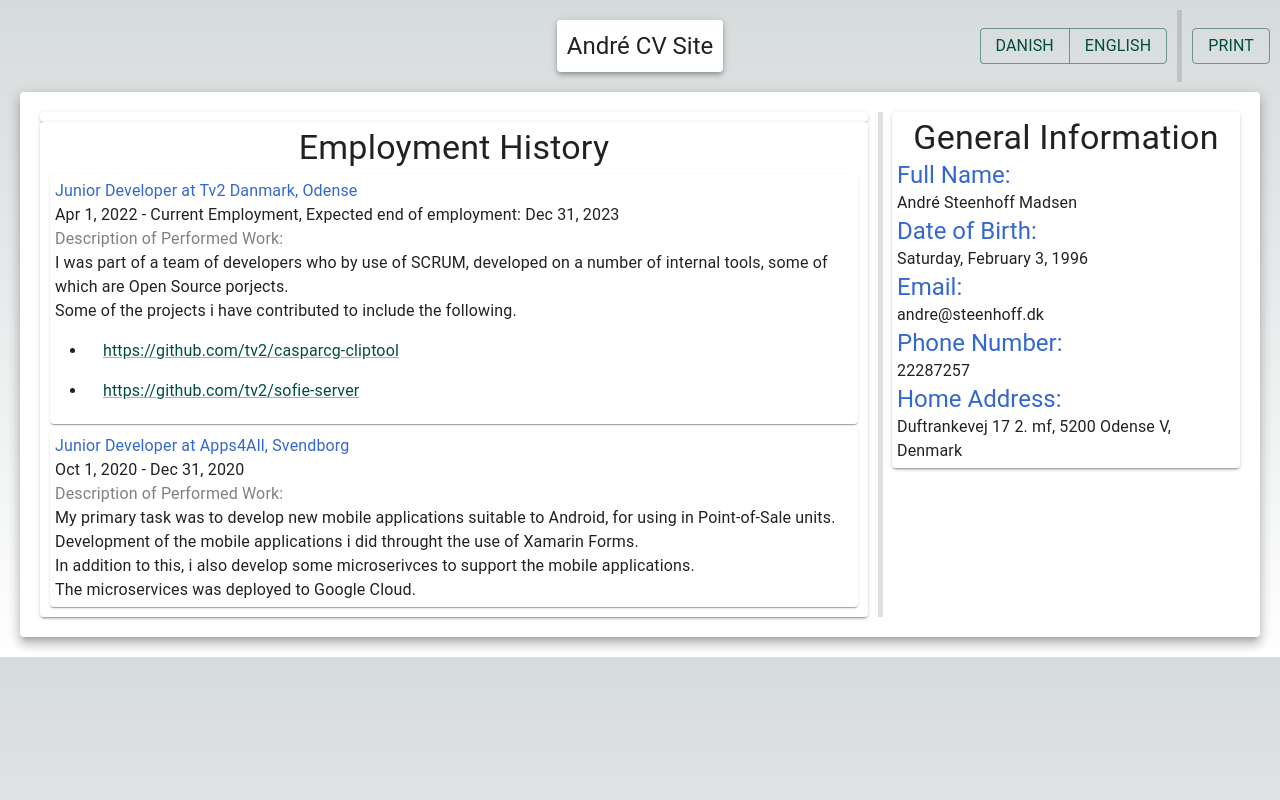
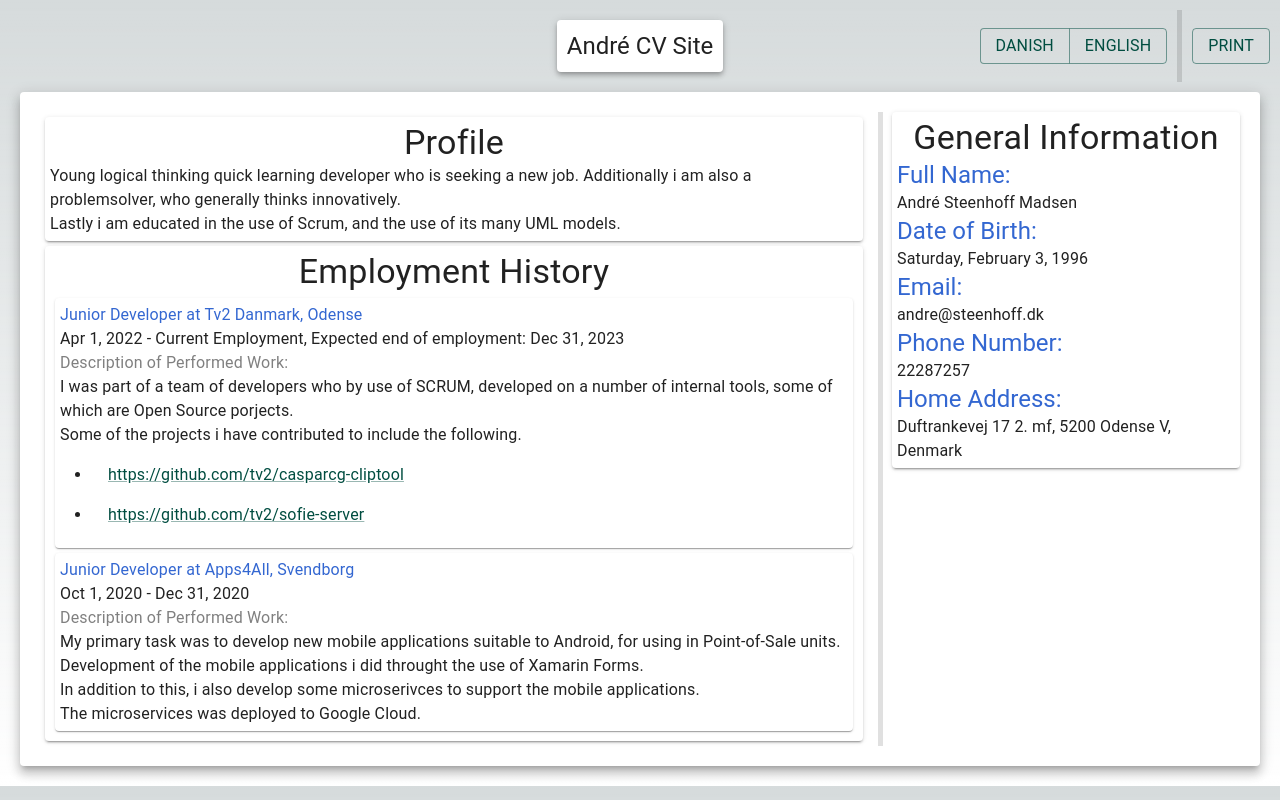
Before and after one commit to andr9528/andr9528.github.io, a Next.js app: page / in a window 1280 px wide. Built offline with nearby package versions, Linux system fonts and the light colour scheme.

Commit message:
feature: adds profile section.

```diff
--- a/src/app/cv/components/employment-section.tsx
+++ b/src/app/cv/components/employment-section.tsx
@@ -10,7 +10,7 @@ export function EmploymentSection(): JSX.Element {
     const employments: EmploymentEntity[] = EntityGenerationService.instance.getEmploymentEntities()
 
     return (
-        <Paper elevation={2} sx={{padding: '5px'}}>
+        <Paper elevation={2} sx={{padding: '5px', margin: '5px'}}>
             <Typography variant="h4" display={'flex'} justifyContent={"center"}>
                 {entityLocalizationService.getComponentText("sectionHeader")}
             </Typography>
--- a/src/app/cv/components/profile-section.tsx
+++ b/src/app/cv/components/profile-section.tsx
@@ -3,13 +3,16 @@ import { Paper, Typography } from "@mui/material"
 
 export function ProfileSection(): JSX.Element {
     const localizationService: LocalizationService = LocalizationService.instance
-    const entityLocalizationService = localizationService.getEmploymentLocalizationService()
+    const entityLocalizationService = localizationService.getProfileLocalizationService()
 
     return (
-    <Paper elevation={2} sx={{padding: '5px'}}>
-        {/* <Typography variant="h4" display={'flex'} justifyContent={"center"}>
+    <Paper elevation={2} sx={{padding: '5px', margin: '5px'}}>
+        <Typography variant="h4" display={'flex'} justifyContent={"center"}>
             {entityLocalizationService.getComponentText("sectionHeader")}
-        </Typography>    */}
+        </Typography>
+        <Typography variant="body1" style={{whiteSpace: 'pre-line'}}>
+            {entityLocalizationService.getComponentText("description")}
+        </Typography>
     </Paper>
     )
 }
--- a/src/shared/localization/localization.ts
+++ b/src/shared/localization/localization.ts
@@ -2,12 +2,14 @@ import { EducationLocalization, danishEducationLocalization, englishEducationLoc
 import { EmploymentLocalization, danishEmploymentLocalization, englishEmploymentLocalization } from "./employment-localization";
 import { GeneralInformationLocalization, danishGeneralLocalization, englishGeneralLocalization } from "./general-information-localization";
 import { HeaderLocalization, danishHeaderLocalization, englishHeaderLocalization } from "./header-localization";
+import { ProfileLocalization, danishProfileLocalization, englishProfileLocalization } from "./profile-localization";
 
 export interface Localization {
     generalInformation: GeneralInformationLocalization
     education: EducationLocalization
     header: HeaderLocalization
     employment: EmploymentLocalization
+    profile: ProfileLocalization
 }
 
 export type LocalizationKeys = keyof Localization
@@ -16,12 +18,14 @@ export const danishLocalization: Localization = {
     generalInformation: danishGeneralLocalization,
     education: danishEducationLocalization,
     header: danishHeaderLocalization,
-    employment: danishEmploymentLocalization
+    employment: danishEmploymentLocalization,
+    profile: danishProfileLocalization
 }
 
 export const englishLocalization: Localization = {
     generalInformation: englishGeneralLocalization,
     education: englishEducationLocalization,
     header: englishHeaderLocalization,
-    employment: englishEmploymentLocalization
+    employment: englishEmploymentLocalization,
+    profile: englishProfileLocalization
 }
--- a/src/shared/localization/profile-localization.tsx
+++ b/src/shared/localization/profile-localization.tsx
@@ -0,0 +1,49 @@
+import { ReactNode } from "react"
+
+export interface EntityProfileLocalization {
+
+}
+
+export type EntityProfileLocalizationKeys = keyof EntityProfileLocalization
+
+export interface ComponentProfileLocalization {
+    sectionHeader: ReactNode
+    description: ReactNode
+}
+
+export type ComponentProfileLocalizationKeys = keyof ComponentProfileLocalization
+
+export interface ProfileLocalization {
+    entityLocalization: EntityProfileLocalization
+    componentLocalization: ComponentProfileLocalization
+}
+
+const defaultProfileLocalization: ProfileLocalization = {
+    entityLocalization: {
+
+    },
+    componentLocalization: {
+        sectionHeader: 'Profile',
+        description:
+        `Young logical thinking quick learning developer who is seeking a new job. Additionally i am also a problemsolver, who generally thinks innovatively.
+        Lastly i am educated in the use of Scrum, and the use of its many UML models.`
+    }
+}
+
+export const englishProfileLocalization: ProfileLocalization = {
+    ...defaultProfileLocalization
+}
+
+export const danishProfileLocalization: ProfileLocalization = {
+    ...defaultProfileLocalization,
+    entityLocalization: {
+        ...defaultProfileLocalization.entityLocalization
+    },
+    componentLocalization: {
+        ...defaultProfileLocalization.componentLocalization,
+        sectionHeader: 'Profil',
+        description:
+        `Ung lærenem logisk tænkende udvikler der søger job. Er en rigtig god problemløser, som tænker innovativt.
+        Er også oplært i brugen af Scrum, med dens dertil mange UML modeller.`
+    }
+}
--- a/src/shared/services/entity-localization/employment-localization-service.ts
+++ b/src/shared/services/entity-localization/employment-localization-service.ts
@@ -5,11 +5,10 @@ import { EntityEmploymentLocalizationKeys } from '../../localization/employment-
 import { ReactNode } from "react";
 
 export class EmploymentLocalizationService extends BaseEntityLocalizationService implements EntityLocalizationService<ComponentEmploymentLocalizationKeys, EntityEmploymentLocalizationKeys> {
-    getEntityText(key: EntityEmploymentLocalizationKeys): ReactNode {
+    public getEntityText(key: EntityEmploymentLocalizationKeys): ReactNode {
         return this.getCurrentLocalization().employment.entityLocalization[key]
     }
-    getComponentText(key: ComponentEmploymentLocalizationKeys): ReactNode {
+    public getComponentText(key: ComponentEmploymentLocalizationKeys): ReactNode {
         return this.getCurrentLocalization().employment.componentLocalization[key]
     }
-
 }
--- /dev/null
+++ b/src/shared/services/entity-localization/profile-localization-service.ts
@@ -0,0 +1,14 @@
+import { ComponentProfileLocalizationKeys, EntityProfileLocalizationKeys } from "@/shared/localization/profile-localization";
+import { EntityLocalizationService } from "../value-objects/entity-localization-service";
+import { BaseEntityLocalizationSerive } from "./base-entity-localization-service";
+import { ReactNode } from "react";
+
+export class ProfileLocalizationService extends BaseEntityLocalizationSerive implements EntityLocalizationService<ComponentProfileLocalizationKeys, EntityProfileLocalizationKeys> {
+    public getEntityText(key: EntityProfileLocalizationKeys): ReactNode {
+        return this.getCurrentLocalization().profile.entityLocalization[key]
+
+    }
+    public getComponentText(key: ComponentProfileLocalizationKeys): ReactNode {
+        return this.getCurrentLocalization().profile.componentLocalization[key]
+    }
+}
--- a/src/shared/services/localization-service.ts
+++ b/src/shared/services/localization-service.ts
@@ -9,6 +9,8 @@ import { EntityLocalizationService } from "./value-objects/entity-localization-s
 import { GeneralInformationLocalizationService } from "./entity-localization/general-information-localization-service"
 import { UnexpectedUndefinedException } from "../exceptions/unexpected-undefined-exception"
 import { EmploymentLocalizationService } from "./entity-localization/employment-localization-service"
+import { ProfileLocalizationService } from "./entity-localization/profile-localization-service"
+import { ComponentProfileLocalizationKeys, EntityProfileLocalizationKeys } from "../localization/profile-localization"
 
 export enum Language {
     ENGLISH = 'en',
@@ -31,6 +33,7 @@ export class LocalizationService extends BaseService<Language> {
         this.entittyLocalizationServices = {
             generalInformation: new GeneralInformationLocalizationService(this.getCurrentLocalization.bind(this)),
             employment: new EmploymentLocalizationService(this.getCurrentLocalization.bind(this)),
+            profile: new ProfileLocalizationService(this.getCurrentLocalization.bind(this)),
             education: undefined,
             header: undefined
         }
@@ -86,6 +89,23 @@ export class LocalizationService extends BaseService<Language> {
         return service
     }
 
+    public getProfileLocalizationService(): EntityLocalizationService<
+        ComponentProfileLocalizationKeys,
+        EntityProfileLocalizationKeys
+    > {
+        const service: EntityLocalizationService<
+        ComponentProfileLocalizationKeys,
+        EntityProfileLocalizationKeys
+        > | undefined = this.entittyLocalizationServices['profile']
+
+        if (!service) {
+            throw new UnexpectedUndefinedException('Expected an Localization service for Profile to exist.')
+        }
+
+        return service
+    }
+
+
     private getCurrentLocalization(): Localization {
         return this.localizations[this.currentLanguage]
     }
```
